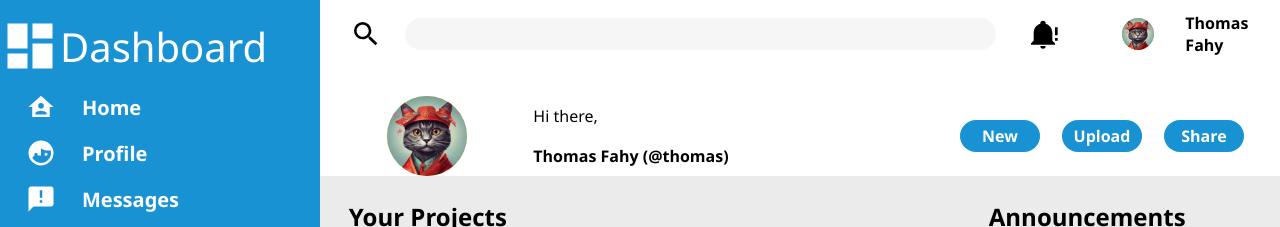
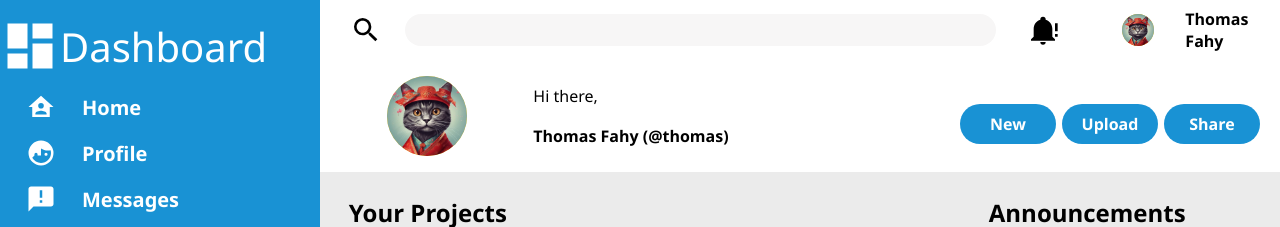
Before and after one commit to thomasfahy/admin-dashboard, a plain HTML site: page index.html in a window 1280 px wide. Shown: the top 227 px of the page. Drawn offline with Linux system fonts and the light colour scheme.

Commit message:
feat: finalize element positioning

```diff
--- a/styles.css
+++ b/styles.css
@@ -102,8 +102,8 @@
     text-align: center;
     border-radius: 5rem;
     align-content: center;
-    width: 5rem;
-    height: 2rem;
+    width: 6rem;
+    height: 2.5rem;
     font-size: 1rem;
     font-weight: 900;
 }
@@ -123,10 +123,10 @@
     grid-template-columns: 1fr 7fr;
 }
 .utilitybar{
-    padding-top: 1.5vh;
+    padding-top: 1vh;
     display: grid;
     grid-template-columns: 5fr 0.7fr  0.7fr 0.7fr;
-    padding-bottom: 5vh;
+    padding-bottom: 3vh;
     align-items: center;
     justify-content: center;
 }
@@ -137,6 +137,7 @@
     grid-template-rows: 1fr 1fr;
     justify-content: center;
     align-items: center;
+    padding-bottom: 1rem;
 }
 
 .lowerUtilityBar{
@@ -237,10 +238,8 @@
 }
 
 .announcementWidget{
-    display: grid;
-    grid-template-columns: 1fr;
-    grid-template-rows: 1fr 1fr 1fr;
-    gap: 2rem;
+    display: flex;
+    flex-direction: column;
     background-color: #fff;
     border-radius: 10px;
     margin-left: 1.5rem;
```
